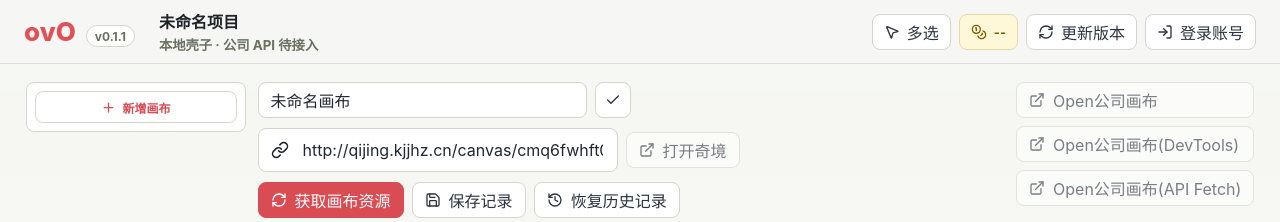
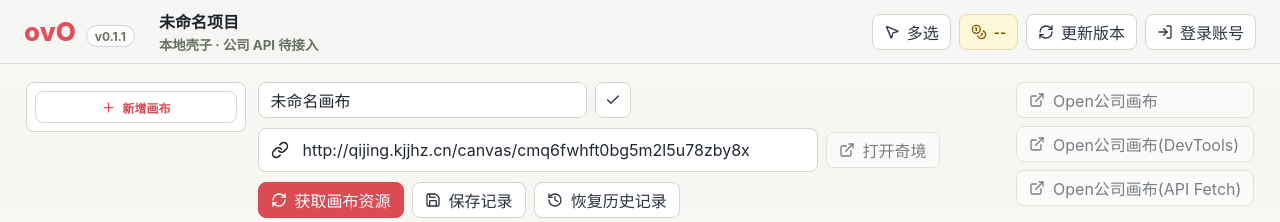
Before and after one commit to LiuMingXu888/ovO_create_video_platform, a React (Vite) app: page / in a window 1280 px wide. Shown: the top 222 px of the page. Built offline with nearby package versions, Linux system fonts and the light colour scheme.

Commit message:
v0.1.13 关闭恢复历史弹窗(获取画布资源时)+URL栏宽560px

```diff
--- a/package.json
+++ b/package.json
@@ -1,7 +1,7 @@
 {
   "name": "ovo-create-video-platform",
   "productName": "ovO",
-  "version": "0.1.12",
+  "version": "0.1.13",
   "description": "ovO desktop video creation platform",
   "private": true,
   "author": "ovO",
--- a/src/components/CanvasControls.tsx
+++ b/src/components/CanvasControls.tsx
@@ -130,7 +130,7 @@ export function CanvasControls({
         </div>
 
         <div className="canvas-control-actions">
-          <button type="button" className="primary-button" onClick={onLoadCanvas} disabled={loading}>
+          <button type="button" className="primary-button" onClick={() => { setSnapshotPopoverOpen(false); onLoadCanvas(); }} disabled={loading}>
             {loading ? <Loader2 size={16} /> : <RefreshCw size={16} />}
             <span>获取画布资源</span>
           </button>
--- a/src/styles.css
+++ b/src/styles.css
@@ -340,7 +340,7 @@ button {
 }
 
 .canvas-url-row .canvas-url-field {
-  flex: 0 0 360px;
+  flex: 0 0 560px;
   max-width: none;
 }
 
```
